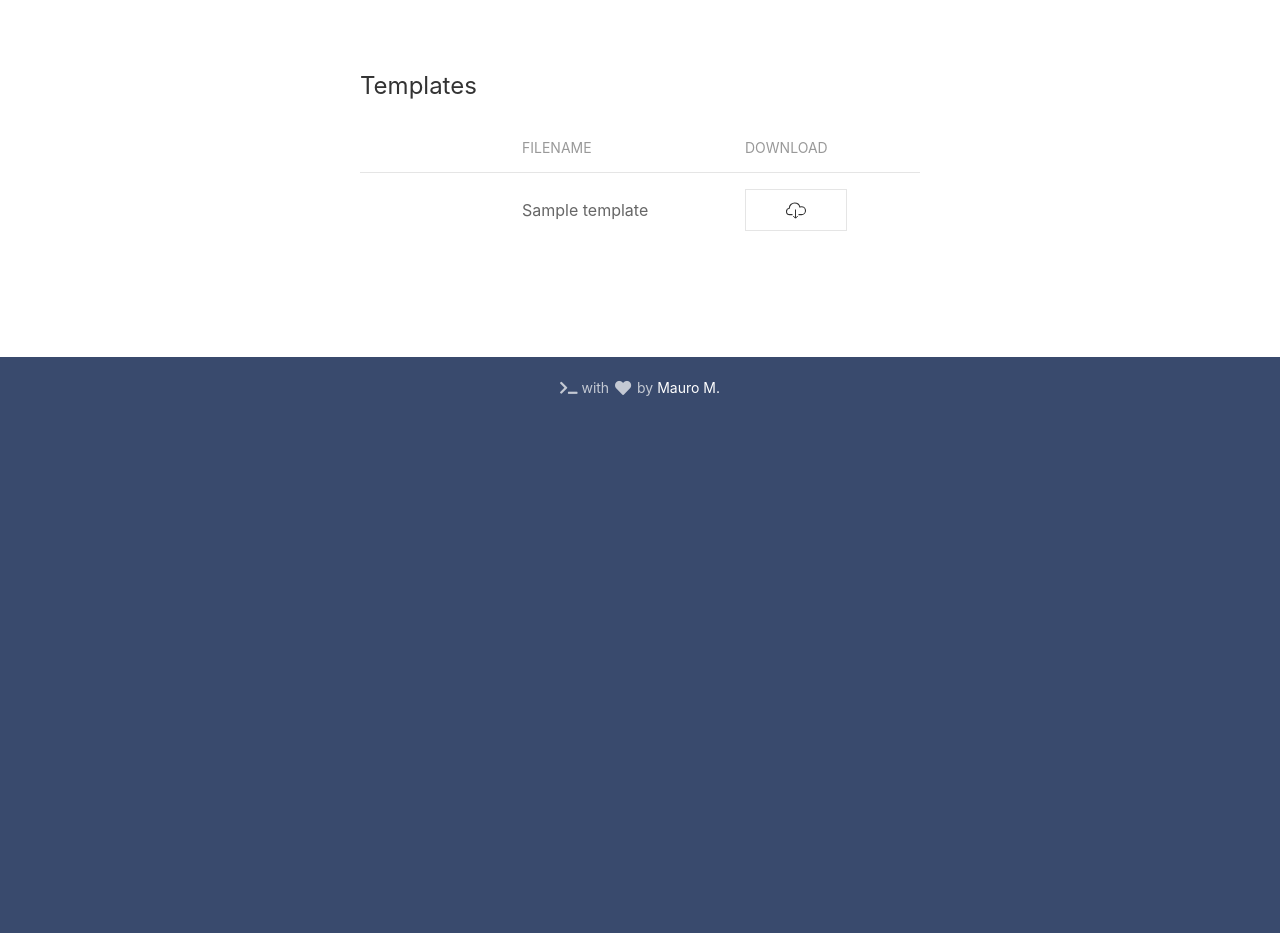
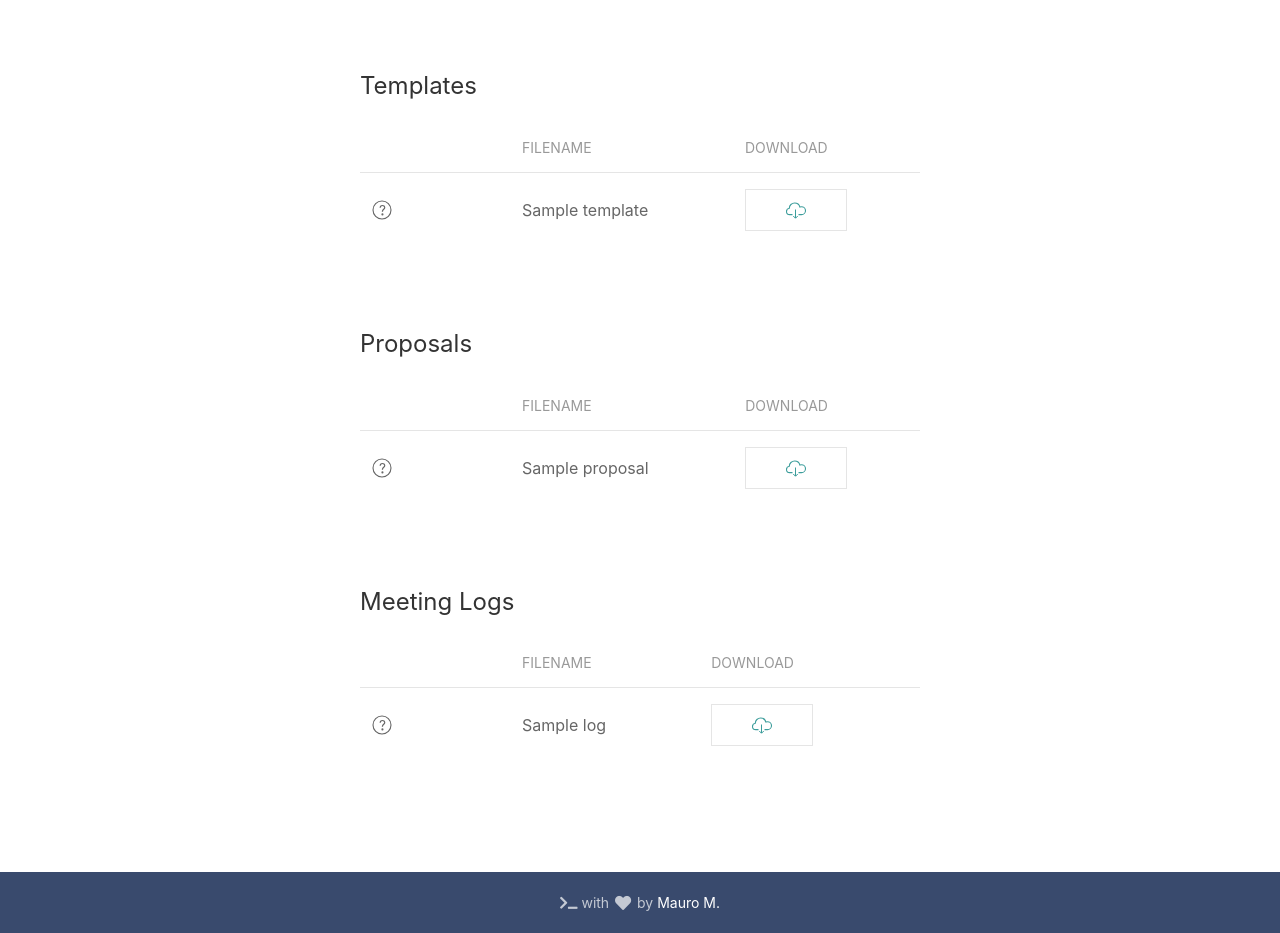
Before and after one commit to MM-coder/emc-sbm-app, a Flask app: template templates/resources.html in a window 1280 px wide. Shown: the part 463-1396 px from the top of the page. Before the commit the page ends 859 px from the top, so only its background shows below. Run offline with Flask 2, Linux system fonts and the light colour scheme; the template is opened without the code that fills it: most values are stand-ins (such as "Sample title", 1, 10 or a date in 2020); some libraries are stand-ins or nearby versions.

Commit message:
Made file downloading

```diff
--- a/main.py
+++ b/main.py
@@ -3,7 +3,7 @@ import passwords # Import custom hashing
 import meetings
 import proposals
 import flask
-from flask import Flask, redirect, url_for, render_template, request, session, abort
+from flask import Flask, redirect, url_for, render_template, request, session, abort, send_file
 import hashlib, os
 
 
@@ -34,7 +34,7 @@ def resources():
     checklogin()
     full_name = session['logged_in']['name']
     templates_list = os.listdir('files/templates')
-    return render_template('resources.html', display_name = full_name, templates_list = templates_list)
+    return render_template('resources.html', display_name = full_name, templates_list = templates_list, proposals_list = os.listdir('files/proposals'), logs_list = os.listdir('files/logs'))
 
 @app.route('/login', methods=["GET", "POST"])
 def login():
@@ -56,6 +56,40 @@ def logout():
     session.pop('logged_in')
     return redirect(url_for('login'))
 
+
+# File Downloading API
+
+
+@app.route('/api/download_template/<path>')
+def download_template(path):
+        if path != None:
+            try:
+                return send_file('files/templates/' + path, as_attachment=True)
+            except:
+                return abort(500)
+        else:
+            return abort(404)
+
+@app.route('/api/download_log/<path>')
+def download_log(path):
+        if path != None:
+            try:
+                return send_file('files/logs/' + path, as_attachment=True)
+            except:
+                return abort(500)
+        else:
+            return abort(404)
+
+@app.route('/api/download_proposal/<path>')
+def download_proposal(path):
+        if path != None:
+            try:
+                return send_file('files/proposals/' + path, as_attachment=True)
+            except:
+                return abort(500)
+        else:
+            return abort(404)
+
 @app.errorhandler(401)
 def handle_401_error(e):
     return render_template('login.html', error=True, errortext = "You need to be logged in to do that! (HTTP error 401)")
--- a/templates/resources.html
+++ b/templates/resources.html
@@ -52,7 +52,8 @@
     <section class = "uk-section">
         <div class="uk-card uk-card-hover uk-card-body uk-width-1-2@m" style="margin: 0 auto;">
             <h3 class="uk-card-title">Templates</h3>
-            <table class="uk-table uk-table-middle uk-table-divider">
+            {% if templates_list|count > 0 %}
+                <table class="uk-table uk-table-middle uk-table-divider" style=" text-align: left;">
                     <thead>
                         <tr>
                             <th class="uk-width-small"></th>
@@ -68,14 +69,79 @@
                             {% elif 'docx' in i %}
                                 <td><span uk-icon="icon: file-text"></span></td>
                             {% else %}
-                            <td><span uk-icon="icon: file-question"></span></td>
+                                <td><span uk-icon="icon: question"></span></td>
                             {% endif %}
                             <td>{{ i }}</td>
-                        <td><a href="{{'files/templates/' + i}}"><button class="uk-button uk-button-default" type="button"><span uk-icon="icon: cloud-download" style="padding: 10px"></span></button></a></td>
+                            <td><a href="{{ url_for('download_template', path = i) }}"><button class="uk-button uk-button-default" type="button"><span uk-icon="icon: cloud-download" style="padding: 10px; color: #3c9d9b;"></span></button></a></td>
                         </tr>
                         {% endfor %}
                     </tbody>
                 </table>
+            {% else %}
+                <p style="text-align: center;">None to display</p>
+            {% endif %}
+        </div>
+        <div class="uk-card uk-card-hover uk-card-body uk-width-1-2@m" style="margin: 0 auto;">
+            <h3 class="uk-card-title">Proposals</h3>
+            {% if proposals_list|count > 0 %}
+                <table class="uk-table uk-table-middle uk-table-divider" style=" text-align: left;">
+                    <thead>
+                        <tr>
+                            <th class="uk-width-small"></th>
+                            <th>Filename</th>
+                            <th>Download</th>
+                        </tr>
+                    </thead>
+                    <tbody>
+                        {% for i in proposals_list %}
+                        <tr>
+                            {% if 'pdf' in i %}
+                                <td><span uk-icon="icon: file-pdf"></span></td>
+                            {% elif 'docx' in i %}
+                                <td><span uk-icon="icon: file-text"></span></td>
+                            {% else %}
+                                <td><span uk-icon="icon: question"></span></td>
+                            {% endif %}
+                            <td>{{ i }}</td>
+                            <td><a href="{{ url_for('download_proposal', path = i) }}"><button class="uk-button uk-button-default" type="button"><span uk-icon="icon: cloud-download" style="padding: 10px; color: #3c9d9b;"></span></button></a></td>
+                        </tr>
+                        {% endfor %}
+                    </tbody>
+                </table>
+            {% else %}
+                <p style="text-align: center;">None to display</p>
+            {% endif %}
+        </div>
+        <div class="uk-card uk-card-hover uk-card-body uk-width-1-2@m" style="margin: 0 auto;">
+            <h3 class="uk-card-title">Meeting Logs</h3>
+            {% if logs_list|count > 0 %}
+                <table class="uk-table uk-table-middle uk-table-divider" style=" text-align: left;">
+                    <thead>
+                        <tr>
+                            <th class="uk-width-small"></th>
+                            <th>Filename</th>
+                            <th>Download</th>
+                        </tr>
+                    </thead>
+                    <tbody>
+                        {% for i in logs_list %}
+                        <tr>
+                            {% if 'pdf' in i %}
+                                <td><span uk-icon="icon: file-pdf"></span></td>
+                            {% elif 'docx' in i %}
+                                <td><span uk-icon="icon: file-text"></span></td>
+                            {% else %}
+                                <td><span uk-icon="icon: question"></span></td>
+                            {% endif %}
+                            <td>{{ i }}</td>
+                            <td><a href="{{ url_for('download_proposal', path = i) }}"><button class="uk-button uk-button-default" type="button"><span uk-icon="icon: cloud-download" style="padding: 10px; color: #3c9d9b;"></span></button></a></td>
+                        </tr>
+                        {% endfor %}
+                    </tbody>
+                </table>
+            {% else %}
+                <p style="text-align: center;">None to display</p>
+            {% endif %}
         </div>
     </section>
     <footer id="site-foot" class="uk-section uk-section-secondary uk-section-xsmall" uk-sticky="bottom: true" style="background-color: #394a6d">
```
Also changed, not shown: 3 other files. Lines whose indentation alone changed are shown as unchanged.
